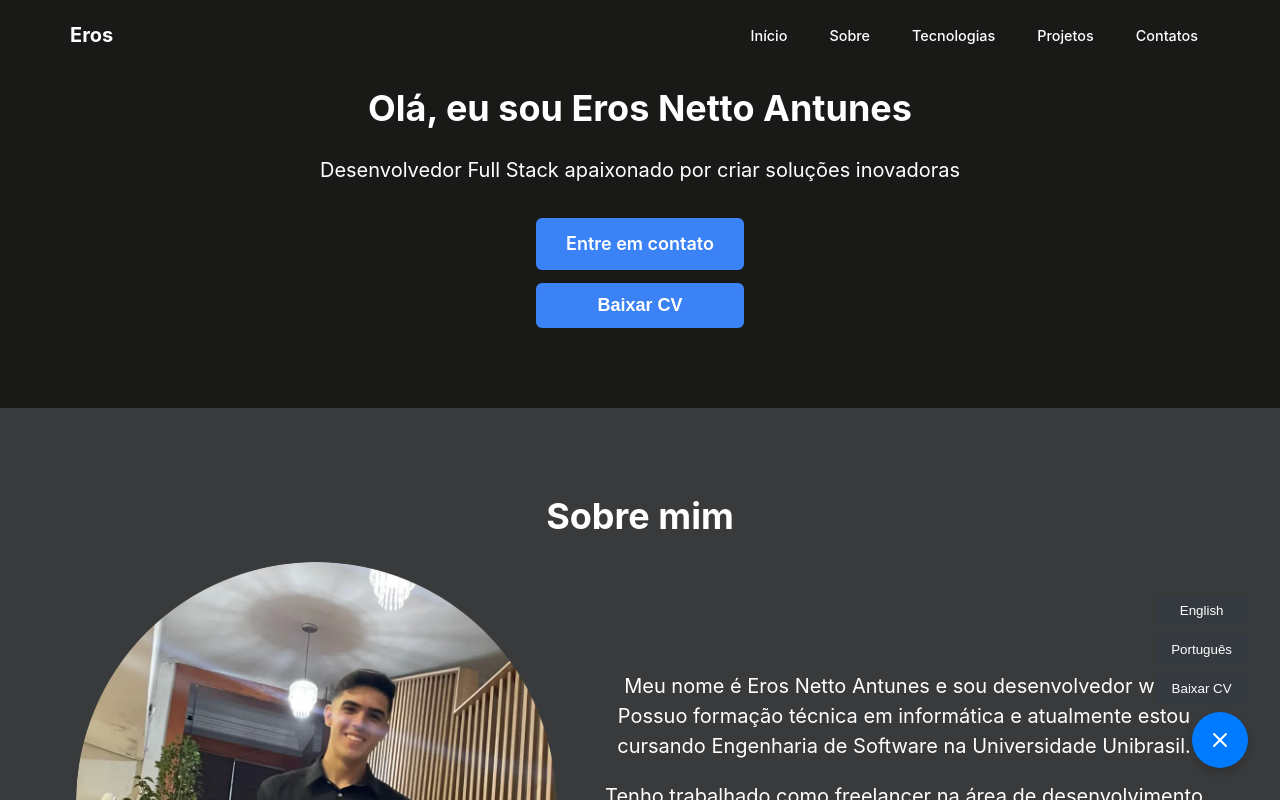
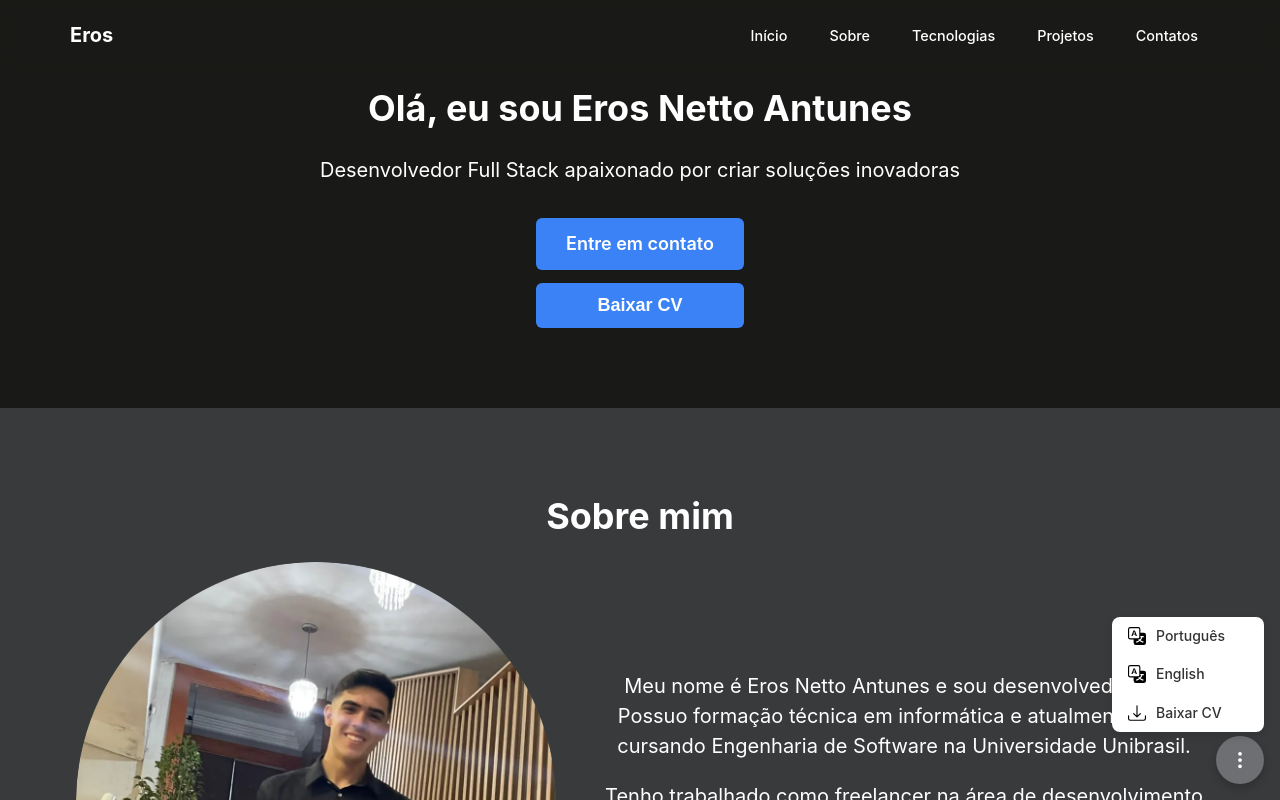
Before and after one commit to ErosNetto/Portifolio-Eros-Netto-Antunes, a React (Vite) app in the folder portifolio/: page / in a window 1280 px wide. Both pictures are taken after a click on the button 1220 px from the left and 740 px from the top of the page. Shown: the top 800 px of the page. Built offline with nearby package versions, Linux system fonts and the light colour scheme.

Commit message:
Att_2 28/10/24

```diff
--- a/portifolio/src/components/FloatingActionButton/FloatingActionButton.css
+++ b/portifolio/src/components/FloatingActionButton/FloatingActionButton.css
@@ -1,50 +1,59 @@
-.fab-container {
+.dropdown-menu-container {
   position: fixed;
-  bottom: 2rem;
-  right: 2rem;
-  display: flex;
-  flex-direction: column;
-  align-items: flex-end;
-  transition: all 0.3s ease;
+  bottom: 1rem;
+  right: 1rem;
   z-index: 999;
 }
 
-.fab {
-  background-color: #007bff;
+.dropdown-trigger {
+  width: 3rem;
+  height: 3rem;
+  border-radius: 50%;
+  background: #6d6f72;
   color: #fff;
   border: none;
-  border-radius: 50%;
-  width: 56px;
-  height: 56px;
   display: flex;
   align-items: center;
   justify-content: center;
-  box-shadow: 0 4px 8px rgba(0, 0, 0, 0.2);
+  box-shadow: 0px 4px 8px rgba(0, 0, 0, 0.2);
   cursor: pointer;
-  transition: transform 0.3s;
+  transition: background-color 0.3s ease;
 }
 
-.fab:hover {
-  transform: scale(1.1);
+.dropdown-trigger:hover {
+  background-color: #4c4e50;
 }
 
-.fab-options {
-  display: flex;
-  flex-direction: column;
-  margin-top: 1rem;
+.dropdown-content {
+  width: 9.5rem;
+  position: absolute;
+  bottom: 62px;
+  right: 0;
+  background: #ffffff;
+  border-radius: 0.5rem;
+  box-shadow: 0px 4px 8px rgba(0, 0, 0, 0.1);
+  overflow: hidden;
+  opacity: 1;
+  visibility: visible;
+  transform: translateY(10px);
+  transition: opacity 0.3s ease, transform 0.3s ease, visibility 0.3s;
 }
 
-.fab-option {
-  background-color: #343a40;
-  color: #fff;
-  border: none;
-  border-radius: 5px;
+.dropdown-item {
+  display: flex;
+  align-items: center;
   padding: 0.5rem 1rem;
-  margin-bottom: 0.5rem;
   cursor: pointer;
-  transition: background-color 0.2s;
+  transition: background-color 0.3s ease;
 }
 
-.fab-option:hover {
-  background-color: #495057;
+.dropdown-item:hover {
+  background: #acaeb3;
 }
+
+.dropdown-item span {
+  margin-left: 10px;
+  color: #333333;
+  font-size: 0.875rem;
+  font-weight: 500;
+}
--- a/portifolio/src/components/FloatingActionButton/FloatingActionButton.jsx
+++ b/portifolio/src/components/FloatingActionButton/FloatingActionButton.jsx
@@ -1,21 +1,20 @@
 import "./FloatingActionButton.css";
 
-import { useState } from "react";
+import { useState, useEffect, useRef } from "react";
 
 // Icons
-import { FiSettings, FiX } from "react-icons/fi";
-import { BsDownload } from "react-icons/bs";
+// import { FiSettings } from "react-icons/fi";
+import { BsThreeDotsVertical, BsTranslate, BsDownload } from "react-icons/bs";
 
 // Context
 import { useLanguage } from "../../context/LanguageContext";
 
 const FloatingActionButton = () => {
   const [isOpen, setIsOpen] = useState(false);
-  const { setCurrentLanguage } = useLanguage();
+  const { setCurrentLanguage, t } = useLanguage();
+  const menuRef = useRef(null); // Cria uma referência para o menu
 
-  const toggleMenu = () => {
-    setIsOpen(!isOpen);
-  };
+  const toggleMenu = () => setIsOpen((prev) => !prev);
 
   const handleLanguageChange = (lang) => {
     setCurrentLanguage(lang);
@@ -32,31 +31,49 @@ const FloatingActionButton = () => {
     document.body.removeChild(link);
   };
 
+  // Função para fechar o menu quando o usuário clica fora dele
+  useEffect(() => {
+    const handleClickOutside = (event) => {
+      if (menuRef.current && !menuRef.current.contains(event.target)) {
+        setIsOpen(false);
+      }
+    };
+
+    document.addEventListener("mousedown", handleClickOutside);
+
+    return () => {
+      document.removeEventListener("mousedown", handleClickOutside);
+    };
+  }, []);
+
   return (
-    <div className="fab-container">
+    <div className="dropdown-menu-container" ref={menuRef}>
+      <button className="dropdown-trigger" onClick={toggleMenu}>
+        <BsThreeDotsVertical size={20} />
+      </button>
+
       {isOpen && (
-        <div className="fab-options">
-          <button
-            className="fab-option"
+        <div className="dropdown-content">
+          <div
+            className="dropdown-item"
+            onClick={() => handleLanguageChange("pt")}
+          >
+            <BsTranslate size={18} />
+            <span>{t("floatingActionButton", "ptBr")}</span>
+          </div>
+          <div
+            className="dropdown-item"
             onClick={() => handleLanguageChange("en")}
           >
-            English
-          </button>
-          <button
-            className="fab-option"
-            onClick={() => handleLanguageChange("pt")}
-          >
-            Português
-          </button>
-          <button className="fab-option" onClick={handleDownloadCV}>
-            {/* <BsDownload /> */}
-            Baixar CV
-          </button>
+            <BsTranslate size={18} />
+            <span>English</span>
+          </div>
+          <div className="dropdown-item" onClick={handleDownloadCV}>
+            <BsDownload size={18} />
+            <span>{t("floatingActionButton", "buttonCV")}</span>
+          </div>
         </div>
       )}
-      <button className="fab" onClick={toggleMenu}>
-        {isOpen ? <FiX size={24} /> : <FiSettings size={24} />}
-      </button>
     </div>
   );
 };
--- a/portifolio/src/components/NavBar/NavBar.css
+++ b/portifolio/src/components/NavBar/NavBar.css
@@ -59,7 +59,8 @@
 
 .menu-toggle:hover {
   color: #fff;
-  background: #4a5568;
+  /* background: #4a5568; */
+  background: #212121;
 }
 
 .navbar-menu.mobile {
@@ -82,7 +83,7 @@
     top: 100%;
     left: 0;
     right: 0;
-    background: rgba(25, 26, 24, 0.2);
+    background: rgba(25, 26, 24, 1);
     backdrop-filter: blur(10px);
     z-index: 99;
     max-height: 0;
--- a/portifolio/src/components/ProjectFilter/ProjectFilter.css
+++ b/portifolio/src/components/ProjectFilter/ProjectFilter.css
@@ -74,7 +74,7 @@
   border-radius: 0.5rem;
   gap: 10px;
   padding: 0.5rem;
-  margin-bottom: 0.5rem;
+  margin-bottom: 1rem;
 }
 
 .radio-input label {
--- a/portifolio/src/components/ProjectModal/ProjectModal.css
+++ b/portifolio/src/components/ProjectModal/ProjectModal.css
@@ -14,7 +14,7 @@
 .modal-container {
   /* width: 90%; */
   max-width: 1200px;
-  max-height: 90%;
+  max-height: auto;
   padding: 20px;
   border-radius: 1.25rem;
   outline: none;
@@ -77,10 +77,13 @@
   display: inline-block;
 }
 
+.modal-images-container {
+  max-width: 1200px;
+}
+
 .project-image-modal {
   width: 100%;
   height: auto;
-  /* object-fit: cover; */
   border-radius: 10px;
 }
 
@@ -88,7 +91,7 @@
   font-size: 16px;
   line-height: 1.5;
   color: #b9b7b7;
-  margin: 0.5rem 0 1.2rem 0;
+  margin: 0.5rem 0 1rem 0;
 }
 
 .project-technologies-title {
@@ -102,7 +105,7 @@
   flex-wrap: wrap;
   padding: 0.2rem;
   gap: 0.5rem;
-  margin: 0.2rem 0 1.8rem 0;
+  margin: 0.1rem 0 1rem 0;
 }
 
 .technology-logo {
@@ -119,7 +122,6 @@
 
 .project-modal-links a {
   width: 50%;
-  background-color: #3b82f6;
   color: #fff;
   font-weight: bold;
   padding: 0.5rem 1rem;
@@ -135,23 +137,27 @@
   font-size: 1.2rem;
 }
 
+.website-link {
+  background-color: #3b82f6;
+}
+
 .website-link:hover {
   background-color: #2563eb;
 }
 
 .github-link {
-  background-color: #374151;
+  background-color: #6e40c9;
 }
 
 .github-link:hover {
-  background-color: #1f2937;
+  background-color: #5a33a6;
 }
 
 .link-blocked {
   pointer-events: none;
   opacity: 0.5;
   cursor: not-allowed;
-  background: #ccc !important;
+  background: #d1d5db; /* Cinza claro */
 }
 
 /* body.modal-open {
--- a/portifolio/src/components/ProjectModal/ProjectModal.jsx
+++ b/portifolio/src/components/ProjectModal/ProjectModal.jsx
@@ -94,7 +94,7 @@ const ProjectModal = ({ project, closeModal }) => {
                 delay: 5000,
                 disableOnInteraction: false,
               }}
-              className="swiper"
+              className="swiperModal"
             >
               {project.images &&
                 project.images.map((image, index) => (
--- a/portifolio/src/components/TechAndTools/TechAndTools.jsx
+++ b/portifolio/src/components/TechAndTools/TechAndTools.jsx
@@ -13,8 +13,8 @@ const TechAndTools = () => {
     <section id="tech" className="tech-section">
       <div className="tech-container">
         <h1 className="tech-title">{t("techAndTools", "title")}</h1>
-        <p className="tech-description">{t("techAndTools", "description")}</p>
-        <p className="tech-description">{t("techAndTools", "description")}</p>
+        <p className="tech-description">{t("techAndTools", "description_1")}</p>
+        <p className="tech-description">{t("techAndTools", "description_2")}</p>
         <CarouselTechTools />
       </div>
     </section>
--- a/portifolio/src/translations/websiteTranslations.js
+++ b/portifolio/src/translations/websiteTranslations.js
@@ -50,13 +50,17 @@ const websiteTranslations = {
   techAndTools: {
     pt: {
       title: "Tecnologias e Ferramentas",
-      description:
+      description_1:
         "Aqui estão as principais tecnologias e ferramentas que já utilizei e utilizo no meu dia dia como desenvolvedor. Com elas, crio soluções modernas, eficientes e escaláveis, sempre priorizando inovação, performance e qualidade.",
+      description_2:
+        "Tenho me aprofundado em JavaScript e suas principais bibliotecas, com ênfase no React, para desenvolver interfaces dinâmicas e interativas.",
     },
     en: {
       title: "Technologies and Tools",
-      description:
+      description_1:
         "Here are the main technologies and tools that I have used and still use in my day-to-day life as a developer. With them, I create modern, efficient and scalable solutions, always prioritizing innovation, performance and quality.",
+      description_2:
+        "I have been delving deeper into JavaScript and its main libraries, with an emphasis on React, to develop dynamic and interactive interfaces.",
     },
   },
   projects: {
@@ -107,6 +111,16 @@ const websiteTranslations = {
       // copyright: "Eros Netto Antunes. All rights reserved.",
     },
   },
+  floatingActionButton: {
+    pt: {
+      ptBr: "Português",
+      buttonCV: "Baixar CV",
+    },
+    en: {
+      ptBr: "Portuguese",
+      buttonCV: "Download CV",
+    },
+  },
 };
 
 export default websiteTranslations;
```
Also changed, not shown: portifolio/src/data/projectsData.js (+13 -13 lines).
